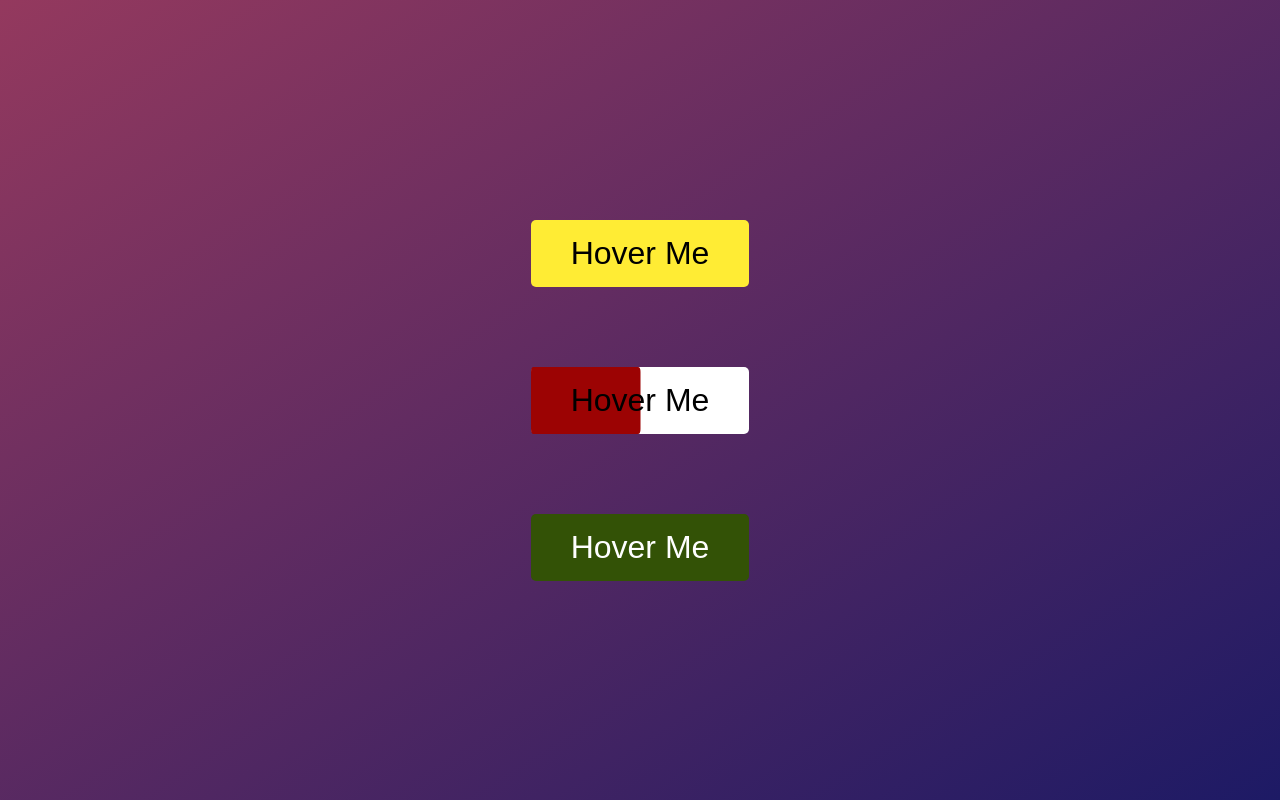
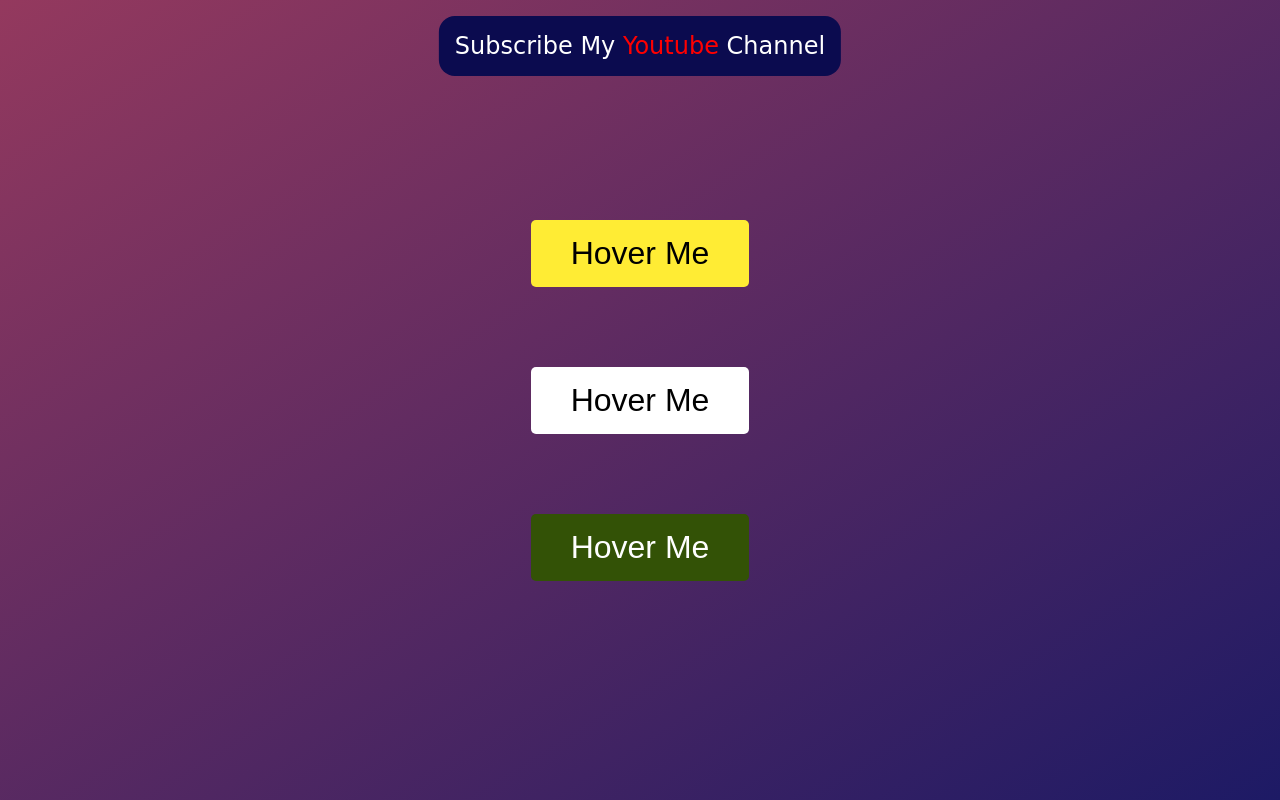
Before and after one commit to asmr2dev/button-hover-effect, a plain HTML site: page index.html in a window 1280 px wide. Drawn offline with Linux system fonts and the light colour scheme.

Commit message:
first message

```diff
--- a/index.html
+++ b/index.html
@@ -14,5 +14,7 @@
     <button class="btn btn2">Hover Me</button>
     <!-- third button -->
     <button class="btn btn3">Hover Me</button>
+
+    <a class="youtube" href="https://www.youtube.com/channel/UCbvqFHbUd26oY0esJPpRjaQ?sub_confirmation=1">Subscribe My <span>Youtube</span> Channel</a>
 </body>
 </html>
--- a/style.css
+++ b/style.css
@@ -85,7 +85,7 @@
     border-radius: var(--button-border-radius);
     width: 100%;
     height: 100%;
-    transform: scaleX(0.5);
+    transform: scaleX(0);
     transition: all .5s ease-in-out;
     transform-origin: left;
     z-index: -1;
@@ -106,3 +106,21 @@
     box-shadow: 0 0 5px 5px rgb(124, 177, 45),
     0 0 25px 25px rgb(124, 177, 45);
 }
+
+.youtube {
+    position: fixed;
+    top: 1rem;
+    left: 50%;
+    text-decoration: none;
+    font-size: 1.5rem;
+    transform: translateX(-50%);
+    font-family: "Alkatra", cursive;
+    color: white;
+    background-color: rgb(11, 11, 79);
+    padding: 1rem;
+    border-radius: 1rem;
+}
+
+.youtube span {
+    color: red;
+}
```
